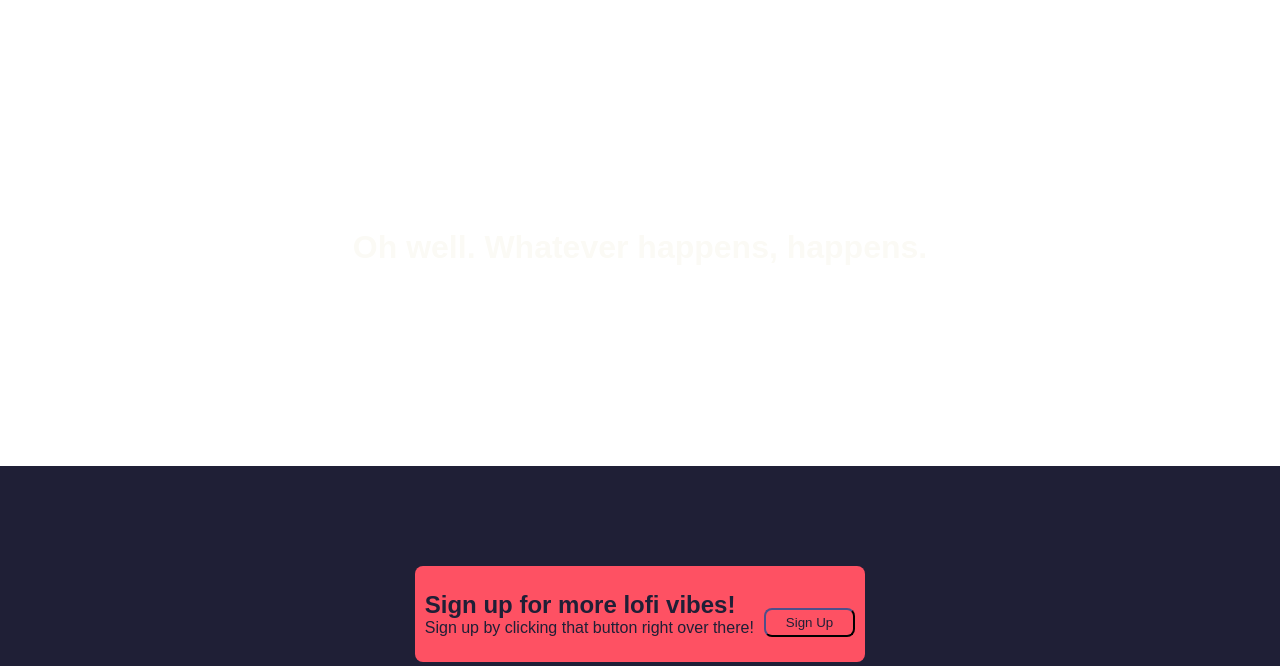
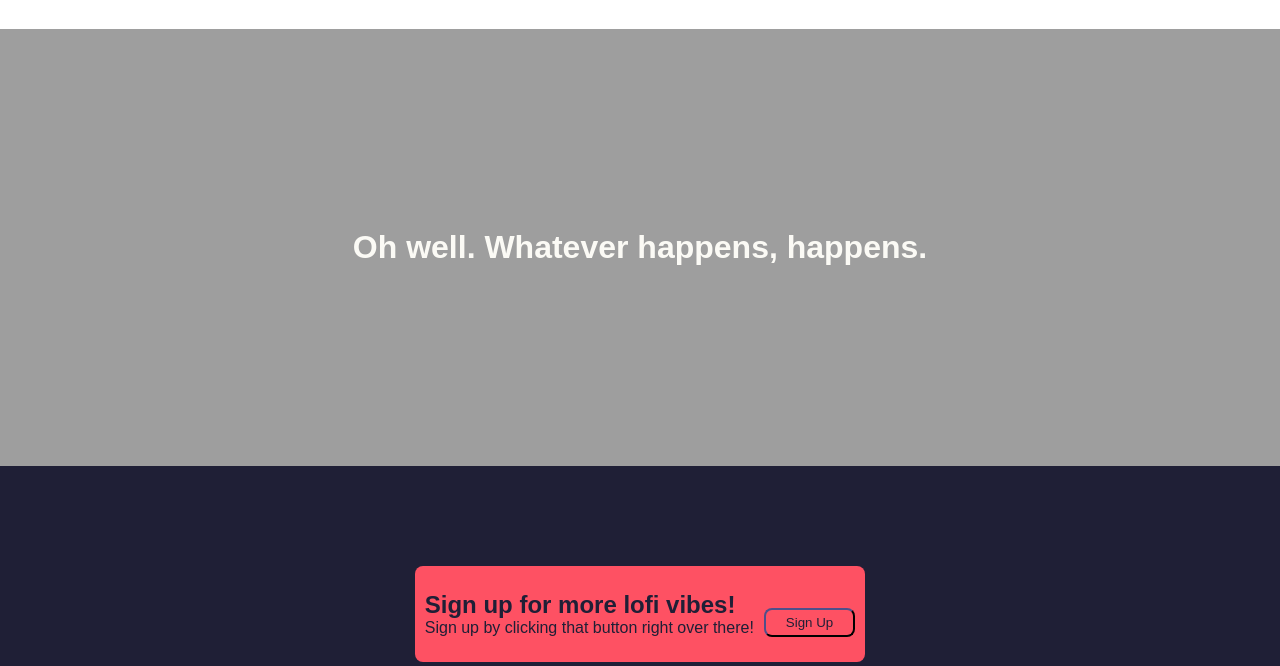
Before and after one commit to Dofmor/Landing-page, a plain HTML site: page index.html in a window 1280 px wide. Shown: the part 797-1463 px from the top of the page. Drawn offline with Linux system fonts and the light colour scheme; the site is published under a folder, as on GitHub Pages, so addresses that start at the root find nothing.

Commit message:
Fixed url path for background image

```diff
--- a/styles.css
+++ b/styles.css
@@ -121,7 +121,7 @@ h1 {
 
 /*LAYER THREE*/
 .layer-three {
-    background-image: url(/images/lofi-background.jpg);
+    background-image: url(./images/lofi-background.jpg);
     background-size: cover;
     object-fit: cover;
     background-attachment: fixed;
```
